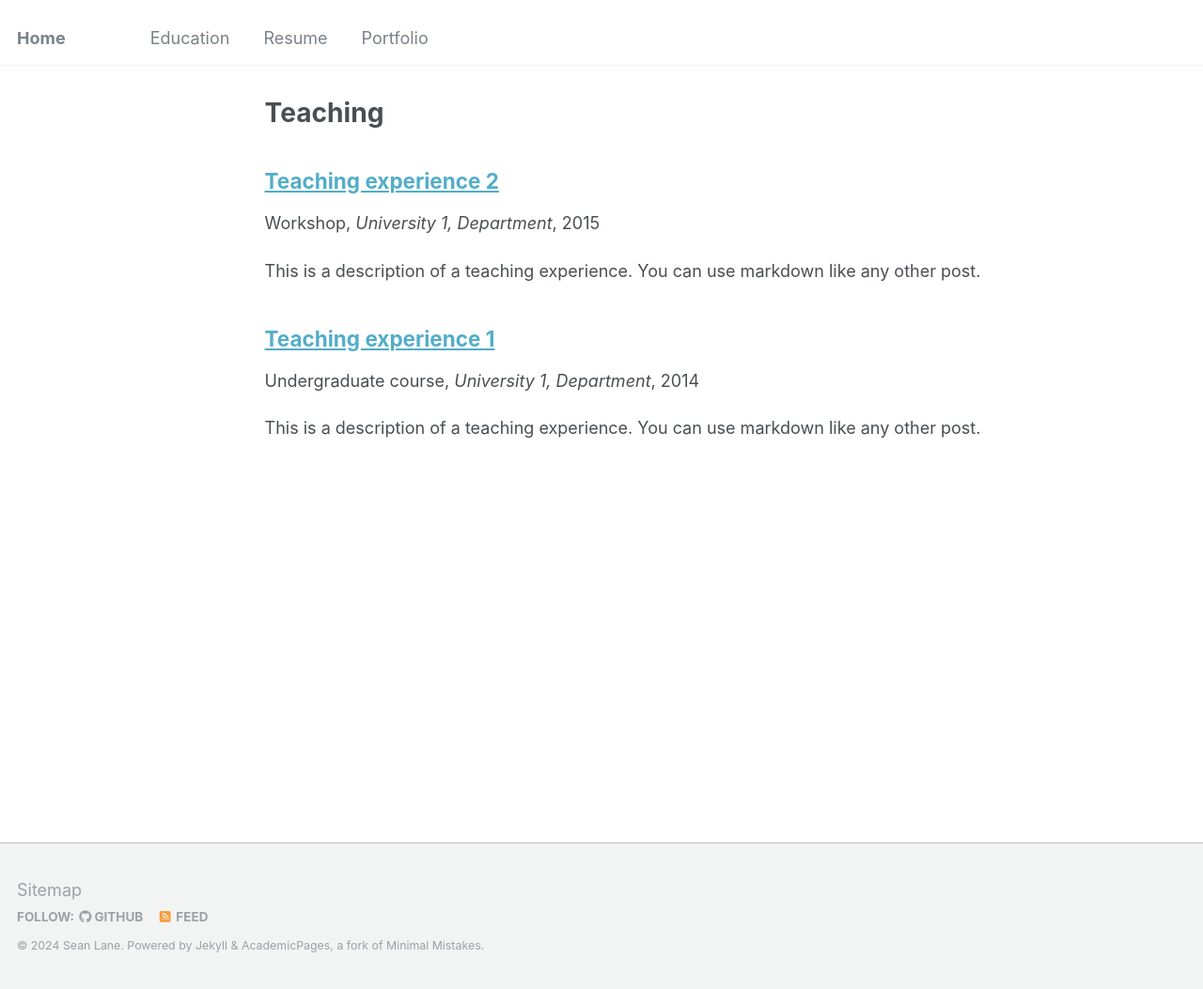
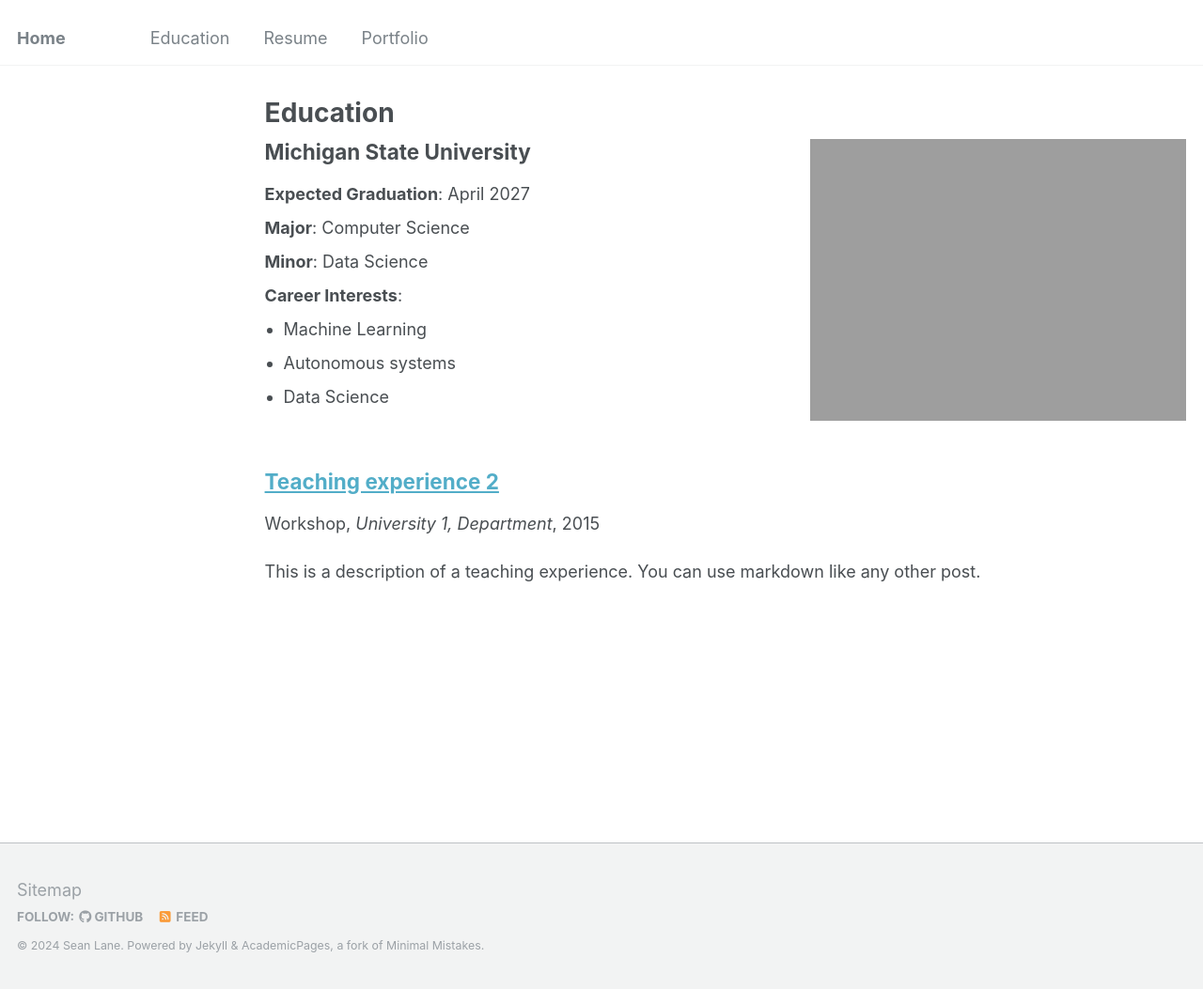
Before and after one commit to lanesean/lanesean.github.io, a Jekyll site: the page built from _pages/teaching.html, in a window 1280 px wide and 1053 px high. Shown: the whole window at 94% size. Built offline with Jekyll 4.4.1, drawn with Linux system fonts in a browser that asks for light colours; a file with an impossible date is left out.

Commit message:
Providing detail to the education tab

```diff
--- a/_config.yml
+++ b/_config.yml
@@ -48,7 +48,7 @@ author:
   stackoverflow    : # User number or user number and name (i.e., use "1" or "1/jeff-atwood")
 
   # Social media
-  bluesky          : "bsky.app" # Replace this with you Bluesky username
+  bluesky          : #"bsky.app" # Replace this with you Bluesky username
   facebook         : # Username
   flickr           : # Username
   foursquare       : # Username
--- a/_data/navigation.yml
+++ b/_data/navigation.yml
@@ -4,7 +4,7 @@ main:
     url: /teaching/
 
   - title: "Resume"
-    url: /files/SeanLaneResume.pdf/
+    url: /files/SeanLaneResume.pdf
 
   - title: "Portfolio"
     url: /portfolio/
--- a/_pages/teaching.html
+++ b/_pages/teaching.html
@@ -1,9 +1,68 @@
 ---
 layout: archive
-title: "Teaching"
+title: "Education"
 permalink: /teaching/
 author_profile: false
 ---
+<!DOCTYPE html>
+<html lang="en">
+<head>
+  <meta charset="UTF-8">
+  <meta name="viewport" content="width=device-width, initial-scale=1.0">
+  <title>Resume Section</title>
+  <style>
+    .container {
+      display: flex;
+      align-items: flex-start;
+    }
+    .info {
+      flex: 1;
+      margin-right: 20px;
+    }
+    .image-container {
+      flex: 1;
+      text-align: right;
+    }
+    .image-container img {
+      max-width: 100%;
+      height: auto;
+    }
+    .info h2 {
+      margin-top: 0;
+    }
+    .info ul {
+      list-style-type: none;
+      padding-left: 0;
+    }
+    .info ul ul {
+      list-style-type: disc;
+      padding-left: 20px;
+    }
+  </style>
+</head>
+<body>
+  <div class="container">
+    <div class="info">
+      <h2>Michigan State University</h2>
+      <ul>
+        <li><strong>Expected Graduation</strong>: April 2027</li>
+        <li><strong>Major</strong>: Computer Science</li>
+        <li><strong>Minor</strong>: Data Science</li>
+        <li><strong>Career Interests</strong>:
+          <ul>
+            <li>Machine Learning</li>
+            <li>Autonomous systems</li>
+            <li>Data Science</li>
+          </ul>
+        </li>
+      </ul>
+    </div>
+    <div class="image-container">
+      <img src="/images/tech1 (2).png" alt="Image Description" />
+    </div>
+  </div>
+</body>
+</html>
 
 {% include base_path %}
 
--- a/_teaching/2014-spring-teaching-1.md
+++ b/_teaching/2014-spring-teaching-1.md
@@ -1,14 +1,13 @@
 ---
-title: "Teaching experience 1"
+title: "University"
 collection: teaching
 type: "Undergraduate course"
 permalink: /teaching/2014-spring-teaching-1
-venue: "University 1, Department"
-date: 2014-01-01
-location: "City, Country"
+venue: "Michigan State University"
+date: 2027-23-04
+location: "East Lansing, Michigan"
 ---
 
-This is a description of a teaching experience. You can use markdown like any other post.
 
 Heading 1
 ======
```
